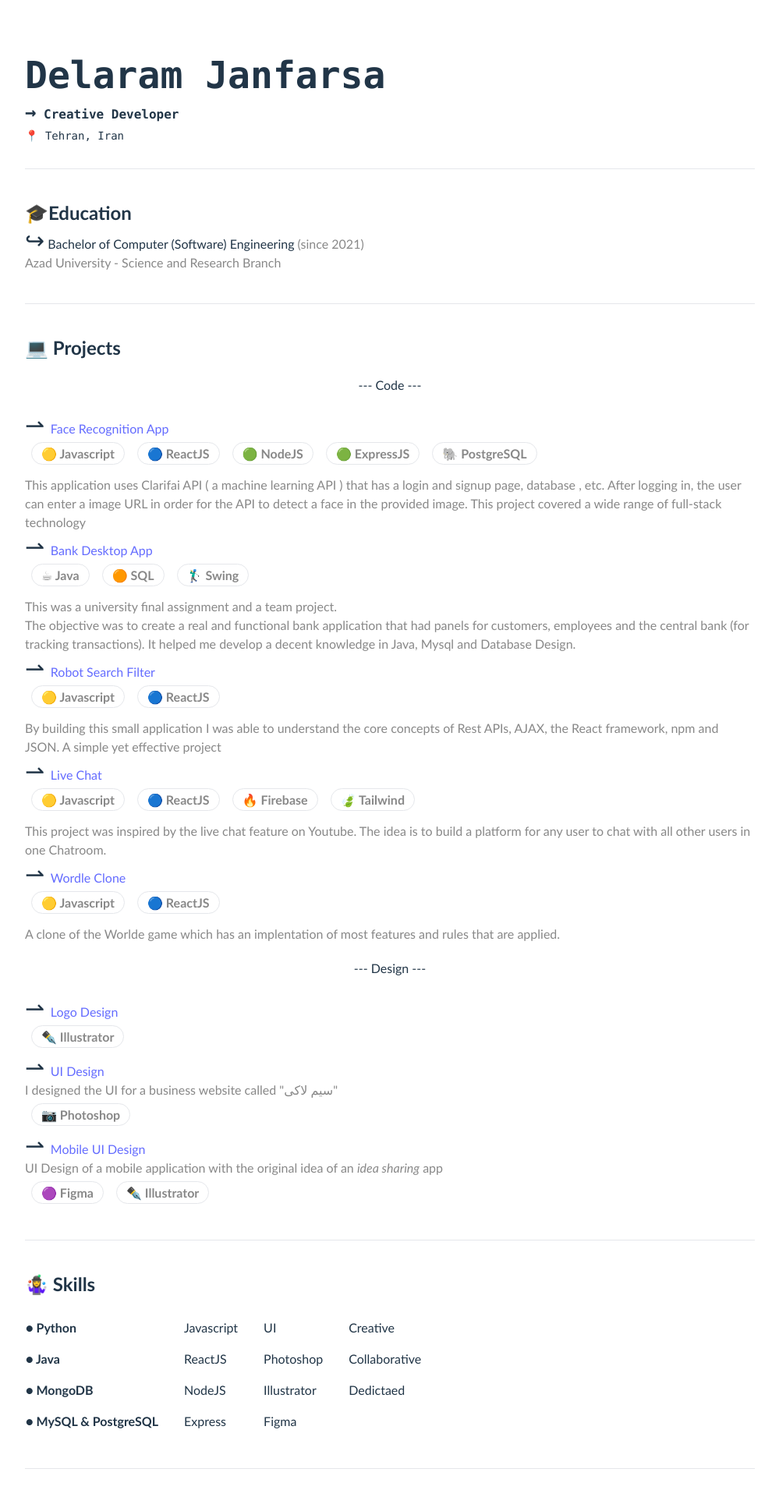
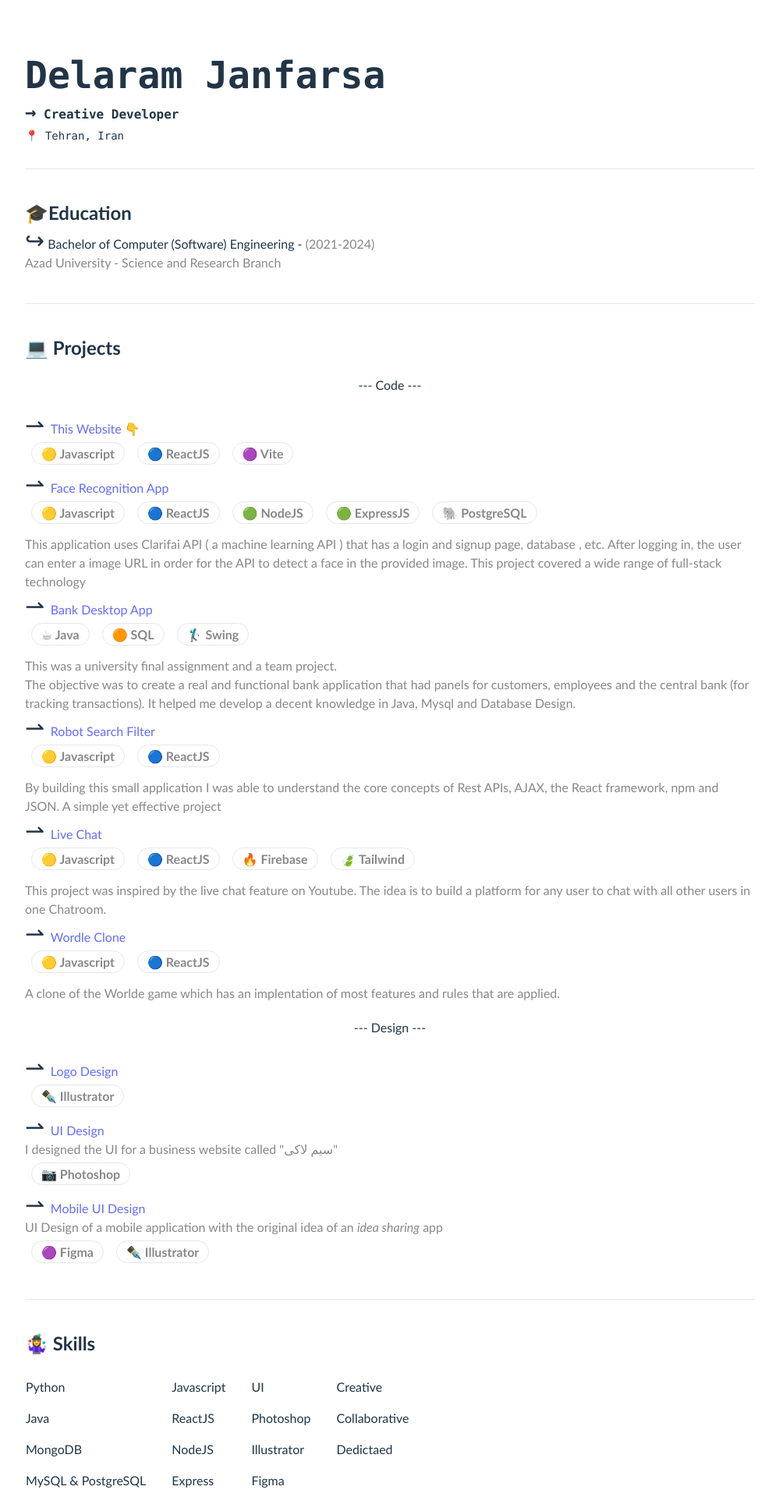
Before and after one commit to heyxdelaram/resume, a React (Vite) app: page / in a window 1280 px wide. Shown: the top 1920 px of the page at 78% size, without its empty margins (140-1139 px from the left). Built offline with nearby package versions, Linux system fonts and the light colour scheme.

Commit message:
new features

```diff
--- a/src/Education.jsx
+++ b/src/Education.jsx
@@ -4,8 +4,8 @@ const Education = () => {
       <h3 className="text-2xl font-semibold">🎓Education</h3>
       <p>
         <span className="text-3xl">&#8618;</span> Bachelor of Computer
-        (Software) Engineering
-        <span className="read-the-docs"> (since 2021)</span>
+        (Software) Engineering -
+        <span className="read-the-docs"> (2021-2024)</span>
       </p>
       <p className="read-the-docs">
         Azad University - Science and Research Branch
--- a/src/Projects.jsx
+++ b/src/Projects.jsx
@@ -7,6 +7,18 @@ const Projects = () => {
 
       <p className="text-center my-5">--- Code ---</p>
       <div>
+        {/* Resume */}
+        <div>
+          <p>
+            <span className="text-3xl">&#8640; </span>
+            <a href="/">This Website 👇</a>
+          </p>
+          <div className="flex flex-wrap">
+            <Tag str="🟡 Javascript" />
+            <Tag str="🔵 ReactJS" />
+            <Tag str="🟣 Vite" />
+          </div>
+        </div>
         {/* Face Recognition App */}
         <div>
           <p>
--- a/src/Skills.jsx
+++ b/src/Skills.jsx
@@ -8,25 +8,25 @@ const Skills = () => {
           <col />
         </colgroup>
         <tr>
-          <td className="py-2 font-semibold">● Python</td>
+          <td className="py-2">Python</td>
           <td className="pl-8">Javascript</td>
           <td className="pl-8">UI</td>
           <td className="pl-8">Creative</td>
         </tr>
         <tr>
-          <td className="py-2 font-semibold">● Java</td>
+          <td className="py-2">Java</td>
           <td className="pl-8">ReactJS</td>
           <td className="pl-8">Photoshop</td>
           <td className="pl-8">Collaborative</td>
         </tr>
         <tr>
-          <td className="py-2 font-semibold">● MongoDB</td>
+          <td className="py-2">MongoDB</td>
           <td className="pl-8">NodeJS</td>
           <td className="pl-8">Illustrator</td>
           <td className="pl-8">Dedictaed</td>
         </tr>
         <tr>
-          <td className="py-2 font-semibold">● MySQL & PostgreSQL</td>
+          <td className="py-2">MySQL & PostgreSQL</td>
           <td className="pl-8">Express</td>
           <td className="pl-8">Figma</td>
           <td className="pl-8"></td>
```
